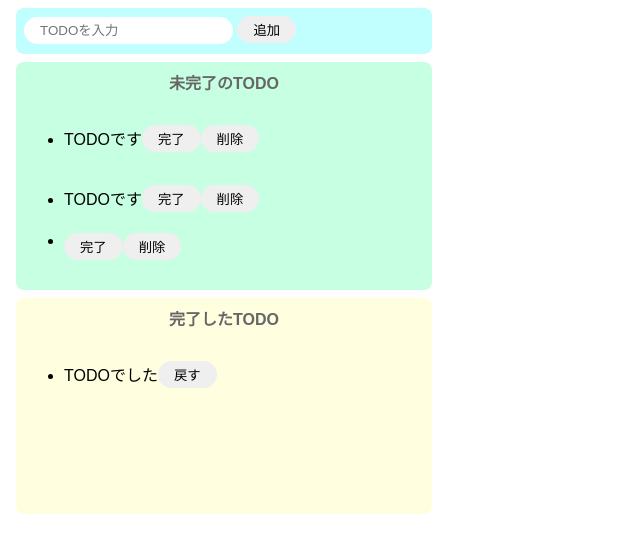
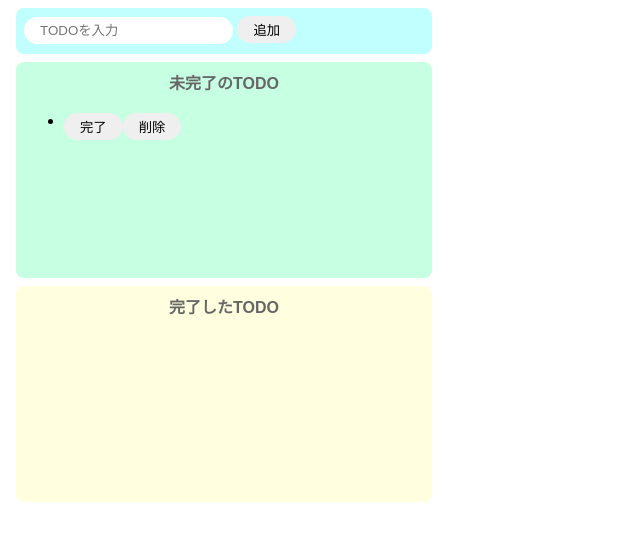
Before and after one commit to EmaYuk/ToDoApp, a website built with Parcel: page index.html in a window 1280 px wide. Both pictures are taken after a click on the button "追加". Shown: the whole page, without its empty margins (0-640 px from the left). Built offline with nearby package versions, Linux system fonts and the light colour scheme.

Commit message:
タスクの戻す機能実装

```diff
--- a/index.html
+++ b/index.html
@@ -13,35 +13,12 @@
 
     <div class="incomplete-area">
       <p class="title">未完了のTODO</p>
-      <ul id="incomplete-list">
-        <li>
-          <div class="list-row">
-            <p>TODOです</p>
-            <button>完了</button>
-            <button>削除</button>
-          </div>
-        </li>
-
-        <li>
-          <div class="list-row">
-            <p>TODOです</p>
-            <button>完了</button>
-            <button>削除</button>
-          </div>
-        </li>
-      </ul>
+      <ul id="incomplete-list"></ul>
     </div>
 
     <div class="complete-area">
       <p class="title">完了したTODO</p>
-      <ul id="complete-list">
-        <li>
-          <div class="list-row">
-            <p>TODOでした</p>
-            <button>戻す</button>
-          </div>
-        </li>
-      </ul>
+      <ul id="complete-list"></ul>
     </div>
 
     <script src="src/index.js"></script>
--- a/src/index.js
+++ b/src/index.js
@@ -4,7 +4,16 @@ const onClickAdd = () => {
   // テキストボックスの値を取得し、初期化する
   const inputText = document.getElementById("add-text").value;
   document.getElementById("add-text").value = "";
+  createIncompleteList(inputText);
+};
 
+// 未完了リストから指定の要素を削除
+const deleteFromIncompleteList = (target) => {
+  document.getElementById("incomplete-list").removeChild(target);
+};
+
+// 未完了リストに追加する関数
+const createIncompleteList = (text) => {
   // liタグ生成
   const li = document.createElement("li");
 
@@ -14,7 +23,7 @@ const onClickAdd = () => {
 
   // pタグ生成
   const p = document.createElement("p");
-  p.innerText = inputText;
+  p.innerText = text;
 
   // button(完了)タグ生成
   const completeButton = document.createElement("button");
@@ -38,10 +47,19 @@ const onClickAdd = () => {
     // button(戻す)タグ作成
     const backButton = document.createElement("button");
     backButton.innerText = "戻す";
+    backButton.addEventListener("click", () => {
+      // 押された戻すボタンの親タグ(li)を完了リストから削除
+      const deleteTarget = backButton.parentNode.parentNode;
+      document.getElementById("complete-list").removeChild(deleteTarget);
+
+      // テキスト取得
+      const text = deleteTarget.firstElementChild.firstElementChild.innerText;
+      createIncompleteList(text);
+    });
 
     // divタグの子要素に各要素を設定
-    addTarget.appendChild(p);
-    addTarget.appendChild(backButton);
+    addTarget.firstElementChild.appendChild(p);
+    addTarget.firstElementChild.appendChild(backButton);
 
     // 完了リストに追加
     document.getElementById("complete-list").appendChild(addTarget);
@@ -67,11 +85,6 @@ const onClickAdd = () => {
   document.getElementById("incomplete-list").appendChild(li);
 };
 
-// 未完了リストから指定の要素を削除
-const deleteFromIncompleteList = (target) => {
-  document.getElementById("incomplete-list").removeChild(target);
-};
-
 document
   .getElementById("add-button")
   .addEventListener("click", () => onClickAdd());
```
